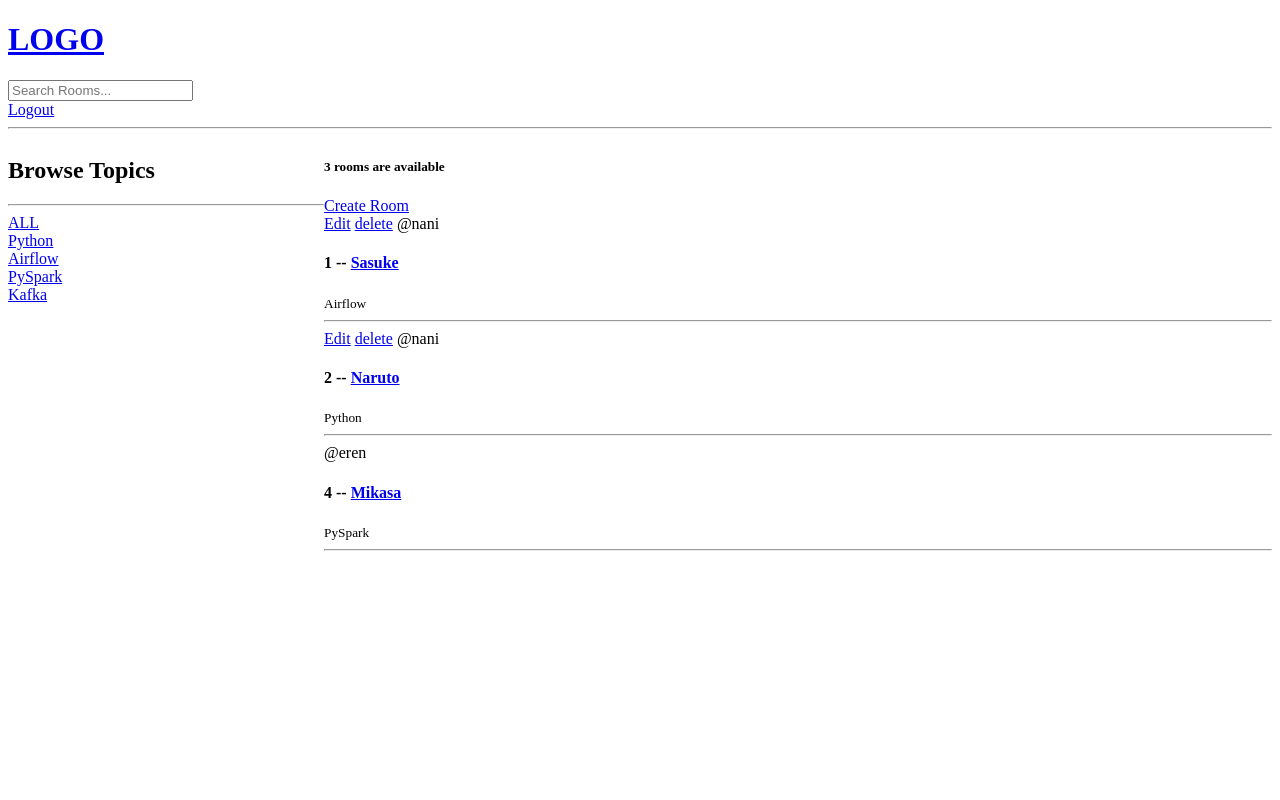
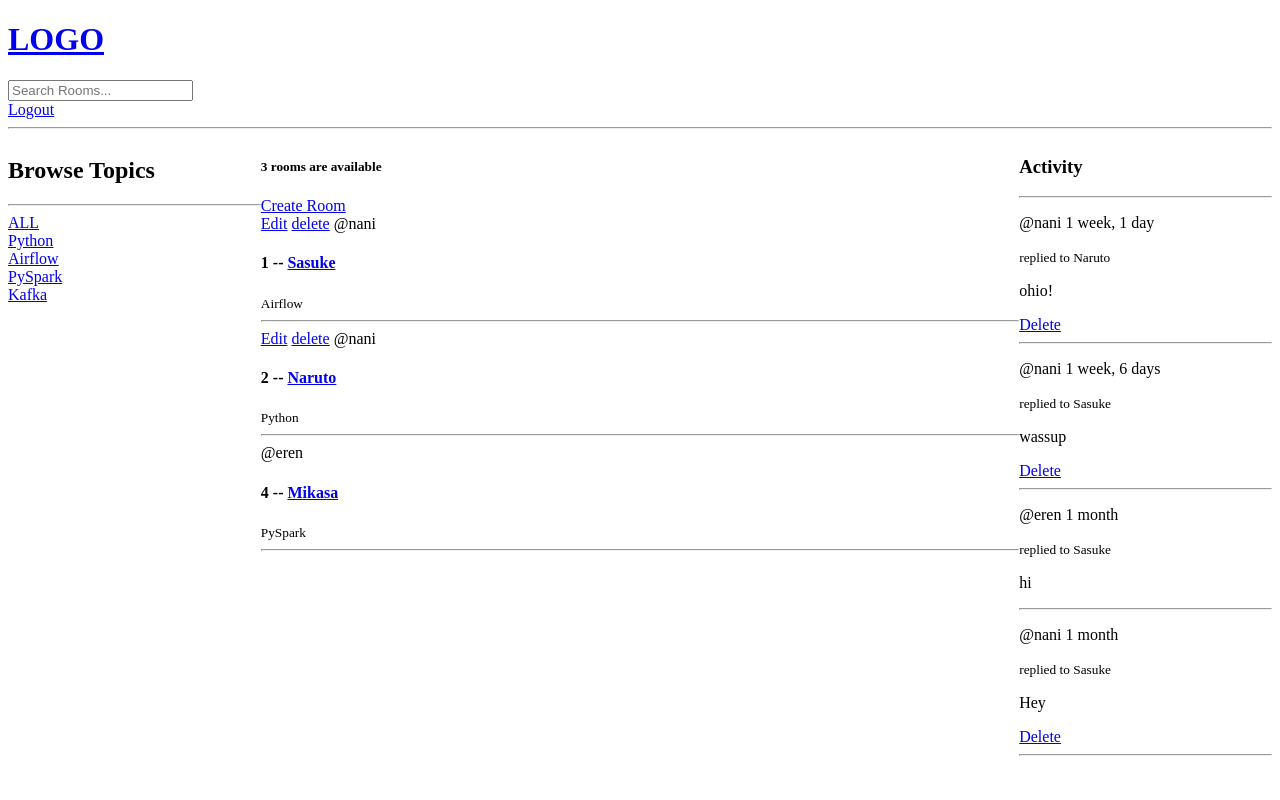
Before and after one commit to navanish07/EduConnect, a Django app: page / in a window 1280 px wide. Run offline with Django 5.2, Linux system fonts and the light colour scheme; a user stored in the database is signed in; data comes from the database, SQL or seed files in the repository; both versions use the stored data as it was after the commit.

Commit message:
Activity feed

```diff
--- a/EduConnect/base/models.py
+++ b/EduConnect/base/models.py
@@ -38,5 +38,8 @@ class Message(models.Model):
     updated = models.DateTimeField(auto_now=True)   # When message was updated
     created = models.DateTimeField(auto_now_add=True)   # When message was created
 
+    class Meta:
+        ordering = ['-updated', '-created']    # Order by updated and created fields in descending order
+
     def __str__(self):
         return self.body[:50]
--- /dev/null
+++ b/EduConnect/base/templates/base/activity_component.html
@@ -0,0 +1,15 @@
+
+
+<h3>Activity</h3>
+<hr>
+{% for message in room_messages %}
+<div>
+    <p>@{{message.user}} {{message.created|timesince}}</p>
+    <small>replied to {{message.room.name}}</small>
+    <p>{{message}}</p>
+    {% if message.user == request.user %}
+    <a href="{% url 'delete-message' message.id %}">Delete</a>
+    {% endif %}
+    <hr />
+</div>
+{% endfor %}
--- a/EduConnect/base/templates/base/home.html
+++ b/EduConnect/base/templates/base/home.html
@@ -5,29 +5,15 @@
 <style>
     .home-container {
         display: grid;
-        grid-template-columns: 1fr 3fr;
+        grid-template-columns: 1fr 3fr 1fr;
 
     }
-
 </style>
 
 <div class="home-container">
 
     <div>
-        <h2>Browse Topics</h2>
-        <hr>
-
-        <div>
-            <a href="{% url 'home' %}">ALL</a>
-        </div>
-
-        {% for topic in topics %}
-            <div>
-                <a href="{% url 'home' %}?q={{topic.name}}"> {{ topic.name }} </a>
-            </div>
-        {% endfor %}
-
-
+        {% include 'base/topics_component.html' %}
     </div>
 
     <div>
@@ -52,6 +38,10 @@
         </div>
     </div>
 
+    <div>
+        {% include 'base/activity_component.html' %}
+    </div>
+
 </div>
 
 {% endblock %}
--- /dev/null
+++ b/EduConnect/base/templates/base/topics_component.html
@@ -0,0 +1,12 @@
+<h2>Browse Topics</h2>
+<hr>
+
+<div>
+    <a href="{% url 'home' %}">ALL</a>
+</div>
+
+{% for topic in topics %}
+<div>
+    <a href="{% url 'home' %}?q={{topic.name}}"> {{ topic.name }} </a>
+</div>
+{% endfor %}
--- a/EduConnect/base/views.py
+++ b/EduConnect/base/views.py
@@ -67,17 +67,19 @@ def home(request):
         Q(description__icontains = q)
         )  # Get all rooms from database
     topics = Topic.objects.all() # Get all topics from database
+    room_messages = Message.objects.filter(Q(room__topic__name__icontains=q)) # Get all messages from database
 
     context = {
         'rooms': rooms,
         'topics': topics,
         'room_count': rooms.count(),
+        'room_messages': room_messages
     }
     return render(request, 'base/home.html', context)
 
 def room(request, pk):
     room = Room.objects.get(id=pk)  # Get room from database with id=pk (primary key)
-    room_messages = room.message_set.all().order_by('-created')  # Get all messages from database for this room
+    room_messages = room.message_set.all()  # Get all messages from database for this room
     participants = room.participants.all()
 
     if request.method == 'POST':
```
Also changed, not shown: EduConnect/db.sqlite3. Lines whose indentation alone changed are shown as unchanged.
